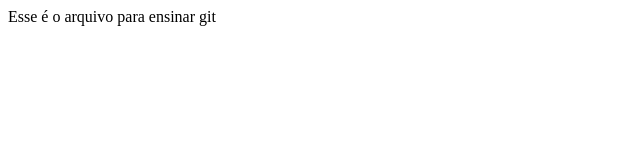
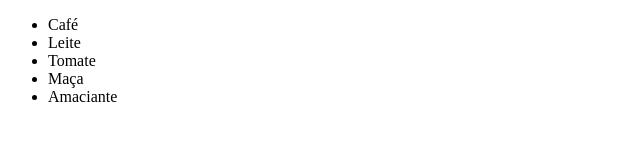
Before and after one commit to Matheus1516/meu-primeiro-repo-github-68870, a plain HTML site: page index.html in a window 1280 px wide. Shown: the whole page, without its empty margins (0-640 px from the left). Drawn offline with Linux system fonts and the light colour scheme.

Commit message:
lista de compras

```diff
--- a/index.html
+++ b/index.html
@@ -1,9 +1,15 @@
 <!DOCTYPE html>
 <html>
     <head>
-        <title>Aula 02</title>
+        <title>Lista de compras</title>
         <body>
-            Esse é o arquivo para ensinar git
+            <ul>
+                <li>Café</li>
+                <li>Leite</li>
+                <li>Tomate</li>
+                <li>Maça</li>
+                <li>Amaciante</li>
+            </ul>
         </body>
     </head>
 </html>
```
